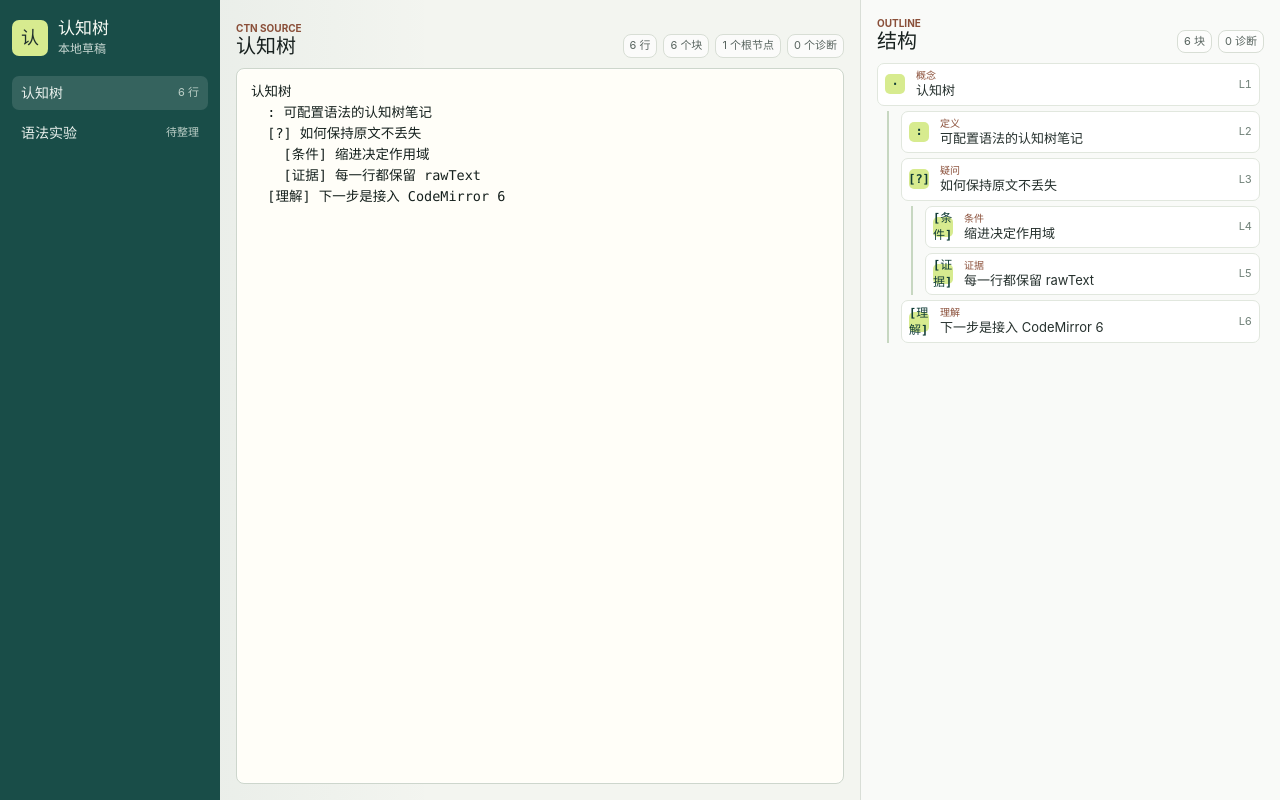
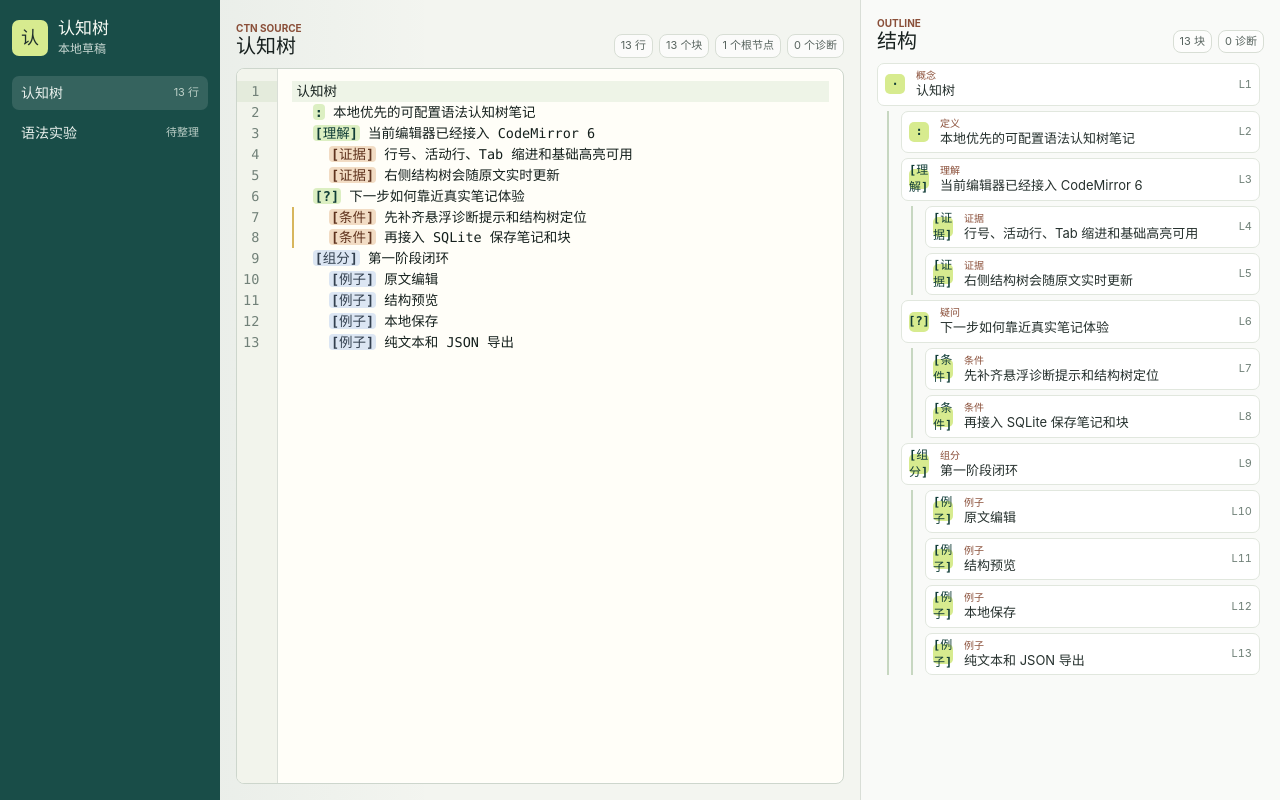
Before and after one commit to zisutian/cognition-tree, a React (Vite) app: page / in a window 1280 px wide. Built offline with nearby package versions, Linux system fonts and the light colour scheme.

Commit message:
Add CodeMirror CTN editor

```diff
--- a/package.json
+++ b/package.json
@@ -16,6 +16,10 @@
     "tauri": "tauri"
   },
   "dependencies": {
+    "@codemirror/commands": "^6.10.3",
+    "@codemirror/language": "^6.12.3",
+    "@codemirror/state": "^6.6.0",
+    "@codemirror/view": "^6.43.0",
     "@tauri-apps/api": "^2",
     "@tauri-apps/plugin-opener": "^2",
     "react": "^19.1.0",
--- a/src/App.css
+++ b/src/App.css
@@ -24,8 +24,7 @@ body {
   min-height: 100vh;
 }
 
-button,
-textarea {
+button {
   font: inherit;
 }
 
@@ -198,23 +197,100 @@ button {
   width: 100%;
   flex: 1;
   min-height: 500px;
-  padding: 12px 14px;
   border: 1px solid #cdd6cc;
   border-radius: 8px;
-  outline: none;
-  resize: none;
-  color: #15201d;
+  overflow: hidden;
   background: #fffef8;
   box-shadow: inset 0 0 0 1px rgba(255, 255, 255, 0.55);
+}
+
+.source-editor:focus-within {
+  border-color: #397c72;
+  box-shadow: 0 0 0 3px rgba(57, 124, 114, 0.16);
+}
+
+.source-editor .cm-editor {
+  height: 100%;
+  min-height: inherit;
+  color: #15201d;
+  background: transparent;
   font-family:
     "SFMono-Regular", Consolas, "Liberation Mono", Menlo, monospace;
   font-size: 13.5px;
   line-height: 1.55;
 }
 
-.source-editor:focus {
-  border-color: #397c72;
-  box-shadow: 0 0 0 3px rgba(57, 124, 114, 0.16);
+.source-editor .cm-editor.cm-focused {
+  outline: none;
+}
+
+.source-editor .cm-scroller {
+  font-family: inherit;
+  line-height: inherit;
+}
+
+.source-editor .cm-content {
+  min-height: 500px;
+  padding: 12px 14px;
+}
+
+.source-editor .cm-line {
+  padding: 0 2px 0 4px;
+}
+
+.source-editor .cm-gutters {
+  border-right: 1px solid #d9ded7;
+  color: #718078;
+  background: #f2f4ec;
+}
+
+.source-editor .cm-lineNumbers .cm-gutterElement {
+  min-width: 30px;
+  padding: 0 8px 0 6px;
+}
+
+.source-editor .cm-activeLine {
+  background: #eef4e7;
+}
+
+.source-editor .cm-activeLineGutter {
+  background: #e4ebdc;
+}
+
+.source-editor .ctn-line-condition {
+  box-shadow: inset 2px 0 0 #d7b65d;
+}
+
+.source-editor .ctn-line-diagnostic {
+  background: #fff4e9;
+}
+
+.source-editor .ctn-marker {
+  padding: 0 2px;
+  border-radius: 4px;
+  font-weight: 700;
+}
+
+.source-editor .ctn-marker-definition,
+.source-editor .ctn-marker-question,
+.source-editor .ctn-marker-personal-understanding {
+  color: #113d37;
+  background: #dcefc2;
+}
+
+.source-editor .ctn-marker-condition,
+.source-editor .ctn-marker-evidence,
+.source-editor .ctn-marker-counterexample {
+  color: #60341f;
+  background: #f2dcc4;
+}
+
+.source-editor .ctn-marker-note,
+.source-editor .ctn-marker-component,
+.source-editor .ctn-marker-category,
+.source-editor .ctn-marker-example {
+  color: #33404f;
+  background: #dce6f3;
 }
 
 .diagnostics-panel {
--- a/src/App.tsx
+++ b/src/App.tsx
@@ -1,13 +1,21 @@
 import { useMemo, useState } from "react";
+import { CtnEditor } from "./CtnEditor";
 import { parseCtnDocument, type OutlineNode } from "./ctn/parseOutline";
 import "./App.css";
 
 const initialDocument = `认知树
-  : 可配置语法的认知树笔记
-  [?] 如何保持原文不丢失
-    [条件] 缩进决定作用域
-    [证据] 每一行都保留 rawText
-  [理解] 下一步是接入 CodeMirror 6`;
+  : 本地优先的可配置语法认知树笔记
+  [理解] 当前编辑器已经接入 CodeMirror 6
+    [证据] 行号、活动行、Tab 缩进和基础高亮可用
+    [证据] 右侧结构树会随原文实时更新
+  [?] 下一步如何靠近真实笔记体验
+    [条件] 先补齐悬浮诊断提示和结构树定位
+    [条件] 再接入 SQLite 保存笔记和块
+  [组分] 第一阶段闭环
+    [例子] 原文编辑
+    [例子] 结构预览
+    [例子] 本地保存
+    [例子] 纯文本和 JSON 导出`;
 
 function OutlineTree({
   nodes,
@@ -90,13 +98,7 @@ function App() {
           </div>
         </header>
 
-        <textarea
-          className="source-editor"
-          spellCheck={false}
-          value={documentText}
-          onChange={(event) => setDocumentText(event.currentTarget.value)}
-          aria-label="CTN 原文"
-        />
+        <CtnEditor value={documentText} onChange={setDocumentText} />
 
         {parsedDocument.diagnostics.length > 0 ? (
           <section className="diagnostics-panel" aria-label="诊断">
--- /dev/null
+++ b/src/CtnEditor.tsx
@@ -0,0 +1,176 @@
+import { useEffect, useRef } from "react";
+import {
+  defaultKeymap,
+  history,
+  historyKeymap,
+  indentWithTab,
+} from "@codemirror/commands";
+import {
+  bracketMatching,
+  foldGutter,
+  foldKeymap,
+  indentOnInput,
+  indentUnit,
+} from "@codemirror/language";
+import { EditorState, type Extension } from "@codemirror/state";
+import {
+  Decoration,
+  type DecorationSet,
+  drawSelection,
+  dropCursor,
+  EditorView,
+  highlightActiveLine,
+  highlightActiveLineGutter,
+  highlightSpecialChars,
+  type ViewUpdate,
+  ViewPlugin,
+  keymap,
+  lineNumbers,
+  rectangularSelection,
+} from "@codemirror/view";
+import { parseCtnDocument } from "./ctn/parseOutline";
+
+type CtnEditorProps = {
+  value: string;
+  onChange: (value: string) => void;
+};
+
+function buildCtnDecorations(view: EditorView): DecorationSet {
+  const decorations = [];
+  const parsedDocument = parseCtnDocument(view.state.doc.toString());
+
+  for (const block of parsedDocument.blocks) {
+    const line = view.state.doc.line(block.lineNumber);
+    const lineClasses = ["ctn-line", `ctn-line-${block.type}`];
+
+    if (block.diagnostics.length > 0) {
+      lineClasses.push("ctn-line-diagnostic");
+    }
+
+    decorations.push(
+      Decoration.line({
+        attributes: { class: lineClasses.join(" ") },
+      }).range(line.from),
+    );
+
+    if (block.marker) {
+      const markerStart = line.text.indexOf(block.marker);
+
+      if (markerStart >= 0) {
+        decorations.push(
+          Decoration.mark({
+            attributes: {
+              class: `ctn-marker ctn-marker-${block.type}`,
+            },
+          }).range(
+            line.from + markerStart,
+            line.from + markerStart + block.marker.length,
+          ),
+        );
+      }
+    }
+  }
+
+  return Decoration.set(decorations, true);
+}
+
+const ctnDecorationPlugin = ViewPlugin.fromClass(
+  class {
+    decorations: DecorationSet;
+
+    constructor(view: EditorView) {
+      this.decorations = buildCtnDecorations(view);
+    }
+
+    update(update: ViewUpdate) {
+      if (update.docChanged || update.viewportChanged) {
+        this.decorations = buildCtnDecorations(update.view);
+      }
+    }
+  },
+  {
+    decorations: (plugin) => plugin.decorations,
+  },
+);
+
+function createEditorExtensions(onChangeRef: {
+  current: (value: string) => void;
+}): Extension[] {
+  return [
+    lineNumbers(),
+    highlightActiveLineGutter(),
+    highlightSpecialChars(),
+    history(),
+    foldGutter(),
+    drawSelection(),
+    dropCursor(),
+    EditorState.allowMultipleSelections.of(true),
+    indentOnInput(),
+    bracketMatching(),
+    rectangularSelection(),
+    highlightActiveLine(),
+    indentUnit.of("  "),
+    keymap.of([indentWithTab, ...defaultKeymap, ...historyKeymap, ...foldKeymap]),
+    ctnDecorationPlugin,
+    EditorView.lineWrapping,
+    EditorView.contentAttributes.of({
+      "aria-label": "CTN 原文",
+      spellcheck: "false",
+    }),
+    EditorView.updateListener.of((update) => {
+      if (update.docChanged) {
+        onChangeRef.current(update.state.doc.toString());
+      }
+    }),
+  ];
+}
+
+export function CtnEditor({ value, onChange }: CtnEditorProps) {
+  const editorHostRef = useRef<HTMLDivElement | null>(null);
+  const editorViewRef = useRef<EditorView | null>(null);
+  const initialValueRef = useRef(value);
+  const onChangeRef = useRef(onChange);
+
+  useEffect(() => {
+    onChangeRef.current = onChange;
+  }, [onChange]);
+
+  useEffect(() => {
+    if (!editorHostRef.current || editorViewRef.current) {
+      return;
+    }
+
+    const view = new EditorView({
+      parent: editorHostRef.current,
+      state: EditorState.create({
+        doc: initialValueRef.current,
+        extensions: createEditorExtensions(onChangeRef),
+      }),
+    });
+
+    editorViewRef.current = view;
+
+    return () => {
+      view.destroy();
+      editorViewRef.current = null;
+    };
+  }, []);
+
+  useEffect(() => {
+    const view = editorViewRef.current;
+
+    if (!view || value === view.state.doc.toString()) {
+      return;
+    }
+
+    view.dispatch({
+      changes: {
+        from: 0,
+        to: view.state.doc.length,
+        insert: value,
+      },
+    });
+  }, [value]);
+
+  return <div className="source-editor" ref={editorHostRef} />;
+}
```
Also changed, not shown: 3 other files (tests, documents, lock files or other folders).
